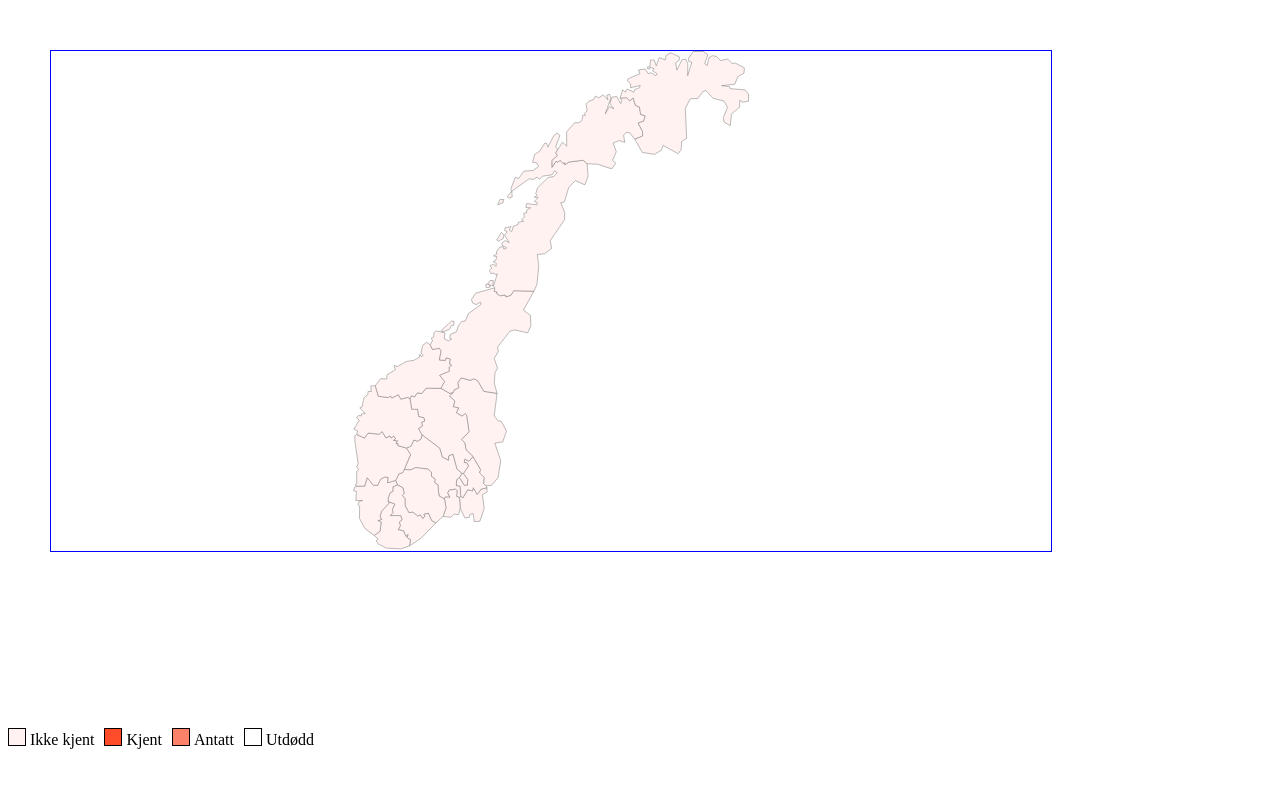
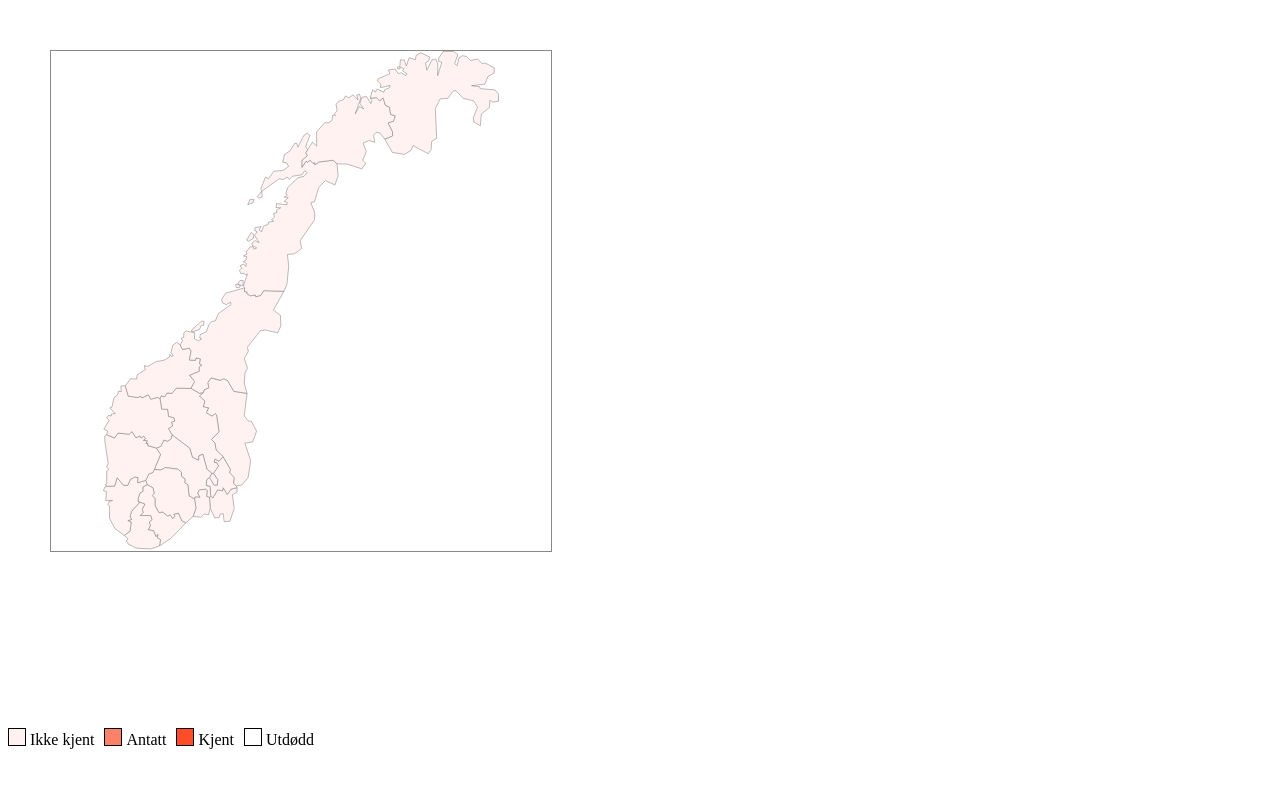
Before and after one commit to Artsdatabanken/svg-shape-selector, a React (Create React App) app: page / in a window 1280 px wide. Shown: the top 788 px of the page. Built offline with nearby package versions, Linux system fonts and the light colour scheme.

Commit message:
Use style object

```diff
--- a/src/App.js
+++ b/src/App.js
@@ -5,8 +5,9 @@ import boundary from "./map";
 import Legend from "./Legend";
 
 const Spredningskart = ({ readonly }) => {
-  const styles = {
+  const categories = {
     none: {
+      title: "Ikke kjent",
       normal: {
         stroke: "#777",
         fill: "hsl(10, 96%, 97%)"
@@ -18,6 +19,8 @@ const Spredningskart = ({ readonly }) => {
       }
     },
     assumed: {
+      key: "assumed",
+      title: "Antatt",
       normal: {
         stroke: "#777",
         fill: "#fc8169"
@@ -29,6 +32,8 @@ const Spredningskart = ({ readonly }) => {
       }
     },
     known: {
+      key: "known",
+      title: "Kjent",
       normal: {
         stroke: "#555",
         fill: "#ff4c29"
@@ -40,6 +45,8 @@ const Spredningskart = ({ readonly }) => {
       }
     },
     extinct: {
+      key: "extinct",
+      title: "Utdødd",
       normal: {
         strokeWidth: 1,
         stroke: "#333",
@@ -146,12 +153,12 @@ const Spredningskart = ({ readonly }) => {
     <div>
       <div
         style={{
-          border: "1px solid blue",
+          border: "1px solid #888",
           position: "absolute",
           left: 50,
           top: 50,
           height: 500,
-          width: 1000
+          width: 500
         }}
         onMouseLeave={() => {
           setPaintWithState(null);
@@ -159,7 +166,7 @@ const Spredningskart = ({ readonly }) => {
       >
         <ColorMapAreas
           readonly={readonly}
-          styles={styles}
+          styles={categories}
           boundary={boundary}
           onMouseLeave={() => {
             setPaintWithState(null);
@@ -170,7 +177,7 @@ const Spredningskart = ({ readonly }) => {
           fylker={fylker}
         />
       </div>
-      {<Legend states={states} styles={styles} />}
+      {<Legend categories={categories} />}
     </div>
   );
 };
--- a/src/Legend.js
+++ b/src/Legend.js
@@ -1,14 +1,11 @@
 import React from "react";
 
-const Legend = ({ states, styles }) => (
+const Legend = ({ categories }) => (
   <div style={{ position: "absolute", display: "inline-block", bottom: 50 }}>
-    {states.map(x => (
-      <LegendItem
-        key={x.key}
-        title={x.title}
-        fill={styles[x.key].normal.fill}
-      />
-    ))}
+    {Object.keys(categories).map(key => {
+      const x = categories[key];
+      return <LegendItem key={x.key} title={x.title} fill={x.normal.fill} />;
+    })}
   </div>
 );
 
```
